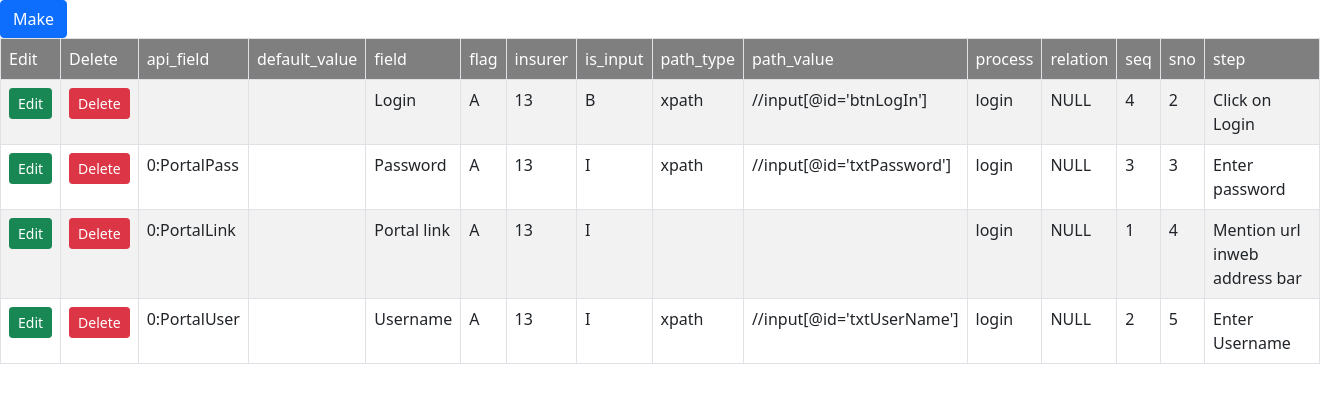
After one commit to akshaynaik797/logs_api, a Flask app: template templates/form.html in a window 1320 px wide. The commit adds this page. Shown: the top 403 px of the page. Run offline with Flask 2, Linux system fonts and the light colour scheme; the template is opened without the code that fills it: most values are stand-ins (such as "Sample title", 1, 10 or a date in 2020).

Commit message:
0.0.46.12

```diff
--- /dev/null
+++ b/templates/form.html
@@ -0,0 +1,162 @@
+<!DOCTYPE html>
+<html lang="en">
+
+<head>
+    <meta charset="UTF-8">
+    <meta http-equiv="X-UA-Compatible" content="IE=edge">
+    <meta name="viewport" content="width=device-width, initial-scale=1.0">
+    <title>edit_paths</title>
+    </style>
+    <link href="https://cdn.jsdelivr.net/npm/bootstrap@5.0.2/dist/css/bootstrap.min.css" rel="stylesheet"
+        integrity="sha384-EVSTQN3/azprG1Anm3QDgpJLIm9Nao0Yz1ztcQTwFspd3yD65VohhpuuCOmLASjC" crossorigin="anonymous">
+</head>
+
+<body>
+    <button id="makeform" class="btn btn-primary">Make</button>
+    <form action="" method="post">
+        <div id="myModal" class="modal fade" id="staticBackdrop" data-bs-backdrop="static" data-bs-keyboard="false"
+            tabindex="-1" aria-labelledby="staticBackdropLabel" aria-hidden="true">
+            <div class="modal-dialog">
+                <div class="modal-content">
+                    <div class="modal-header">
+                        <h5 class="modal-title" id="staticBackdropLabel">Modal title</h5>
+                        <button type="button" class="btn-close" data-bs-dismiss="modal" aria-label="Close"></button>
+                    </div>
+                    <div class="modal-body">
+                        <!--
+                        <div class="input-group input-group-sm mb-3">
+                            <span class="input-group-text">{{key}}</span>
+                            <input type="text" name={{key}} value={{value}} class="form-control">
+                        </div>
+                        -->
+                    </div>
+                    <div class="modal-footer">
+                        <button id="btn1" type="button" class="btn btn-secondary" data-bs-dismiss="modal">Close</button>
+                        <button class="btn btn-primary">Submit</button>
+                    </div>
+                </div>
+            </div>
+        </div>
+    </form>
+    <table id="getpathsdata" class="table table-striped table-bordered">
+        <thead style="position: sticky; top: 0px; background-color: rgba(0, 0, 0, 0.5); color: white;">
+            <tr>
+                <td>Edit</td>
+                <td>Delete</td>
+                <td>api_field</td>
+                <td>default_value</td>
+                <td>field</td>
+                <td>flag</td>
+                <td>insurer</td>
+                <td>is_input</td>
+                <td>path_type</td>
+                <td>path_value</td>
+                <td>process</td>
+                <td>relation</td>
+                <td>seq</td>
+                <td>sno</td>
+                <td>step</td>
+            </tr>
+        </thead>
+        <tbody>
+            <tr id="row2">
+                <td><button type="button" class="btn btn-sm btn-success" id="edit_2">Edit</button></td>
+                <td><button type="button" class="btn btn-sm btn-danger" id="del_2">Delete</button></td>
+                <td></td>
+                <td></td>
+                <td>Login</td>
+                <td>A</td>
+                <td>13</td>
+                <td>B</td>
+                <td>xpath</td>
+                <td>//input[@id='btnLogIn']</td>
+                <td>login</td>
+                <td>NULL</td>
+                <td>4</td>
+                <td>2</td>
+                <td>Click on Login</td>
+            </tr>
+            <tr id="row3">
+                <td><button type="button" class="btn btn-sm btn-success" id="edit_3">Edit</button></td>
+                <td><button type="button" class="btn btn-sm btn-danger" id="del_3">Delete</button></td>
+                <td>0:PortalPass</td>
+                <td></td>
+                <td>Password</td>
+                <td>A</td>
+                <td>13</td>
+                <td>I</td>
+                <td>xpath</td>
+                <td>//input[@id='txtPassword']</td>
+                <td>login</td>
+                <td>NULL</td>
+                <td>3</td>
+                <td>3</td>
+                <td>Enter password</td>
+            </tr>
+            <tr id="row4">
+                <td><button type="button" class="btn btn-sm btn-success" id="edit_4">Edit</button></td>
+                <td><button type="button" class="btn btn-sm btn-danger" id="del_4">Delete</button></td>
+                <td>0:PortalLink</td>
+                <td></td>
+                <td>Portal link</td>
+                <td>A</td>
+                <td>13</td>
+                <td>I</td>
+                <td></td>
+                <td></td>
+                <td>login</td>
+                <td>NULL</td>
+                <td>1</td>
+                <td>4</td>
+                <td>Mention url inweb address bar</td>
+            </tr>
+            <tr id="row5">
+                <td><button type="button" class="btn btn-sm btn-success" id="edit_5">Edit</button></td>
+                <td><button type="button" class="btn btn-sm btn-danger" id="del_5">Delete</button></td>
+                <td>0:PortalUser</td>
+                <td></td>
+                <td>Username</td>
+                <td>A</td>
+                <td>13</td>
+                <td>I</td>
+                <td>xpath</td>
+                <td>//input[@id='txtUserName']</td>
+                <td>login</td>
+                <td>NULL</td>
+                <td>2</td>
+                <td>5</td>
+                <td>Enter Username</td>
+            </tr>
+        </tbody>
+    </table>
+    <script src="https://cdn.jsdelivr.net/npm/bootstrap@5.0.2/dist/js/bootstrap.bundle.min.js"
+        integrity="sha384-MrcW6ZMFYlzcLA8Nl+NtUVF0sA7MsXsP1UyJoMp4YLEuNSfAP+JcXn/tWtIaxVXM"
+        crossorigin="anonymous"></script>
+    <script src="https://ajax.googleapis.com/ajax/libs/jquery/3.5.1/jquery.min.js"></script>
+    <script>
+        $(document).ready(function () {
+            var urlName = "http://localhost:9980/"
+            $(document).ajaxError(function () {
+                alert("Connection error");
+            });
+            $("[id^='edit']").click(function () {
+                var btnId = $(this).attr("id");
+                $('.modal-body').empty();
+                var cols = $('thead > tr > td').map(function () {
+                    return $(this).text();
+                });
+                console.log(cols.length);
+                var formaction = urlName + "getpaths";
+                var field = '<div class="input-group input-group-sm mb-3"><span class="input-group-text">{{key}}</span><input type="text" name={{key}} value={{value}} class="form-control"></div>'
+                $("form").attr("action", formaction);
+                $('.modal-body').append(field.replace("{{key}}", "name").replace("{{value}}", "akshay"));
+                $('.modal-body').append(field.replace("{{key}}", "phone").replace("{{value}}", "45689"));
+                $('#myModal').modal('show');
+
+            });
+        });
+    </script>
+
+</body>
+
+</html>
--- a/templates/index.html
+++ b/templates/index.html
@@ -105,7 +105,7 @@
                             $('#getpathsdata thead').append(table_row);
                         }
                         $.each(data, function (index, row) {
-                            var table_row = $("<tr></tr>").attr("id", row.sno);
+                            var table_row = $("<tr></tr>").attr("id", "row" + row.sno);
                             table_row.append($("<td><button type='button' class='btn btn-sm btn-success' id=" + "edit_" + row.sno + ">Edit</button></td>").click(function () { $('#myModal').modal('show'); }));
                             table_row.append($("<td><button type='button' class='btn btn-sm btn-danger' id=" + "del_" + row.sno + ">Delete</button></td>").click(function () { $('#myModal').modal('show'); }));
                             $.each(row, function (index, item) {
```
